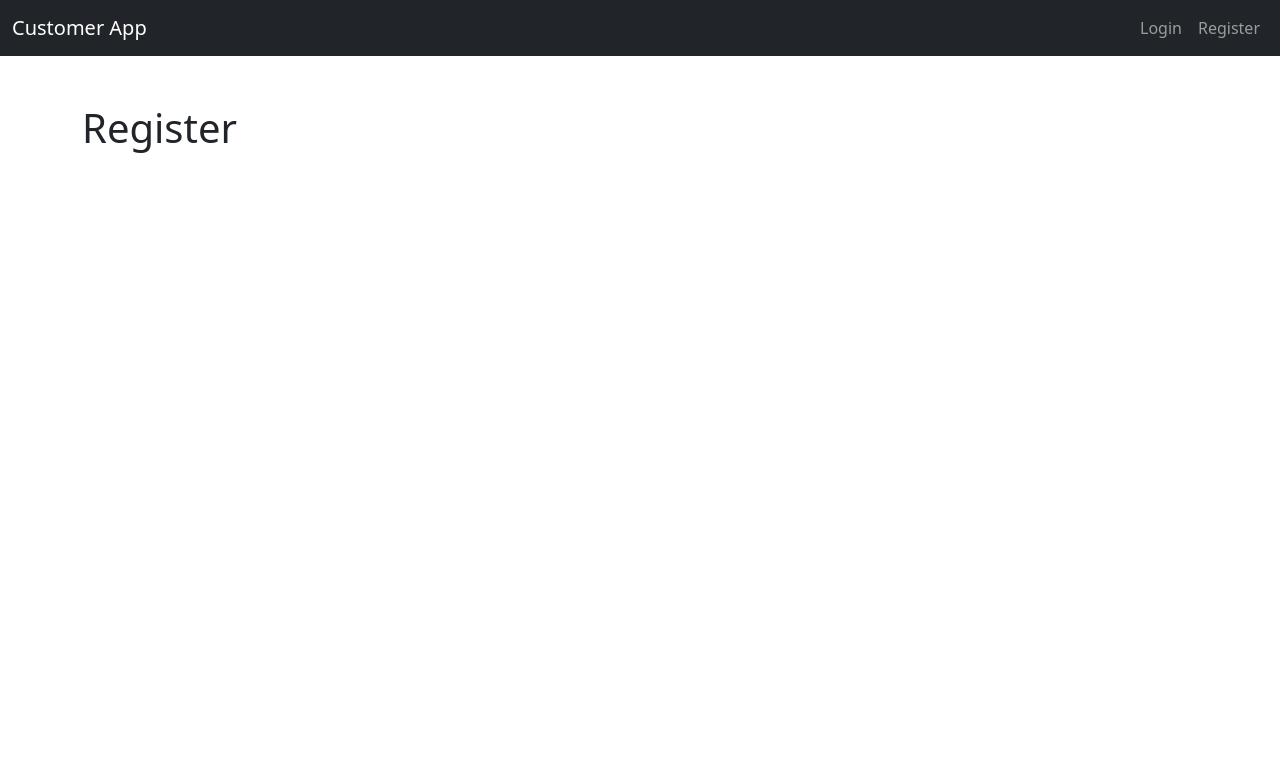
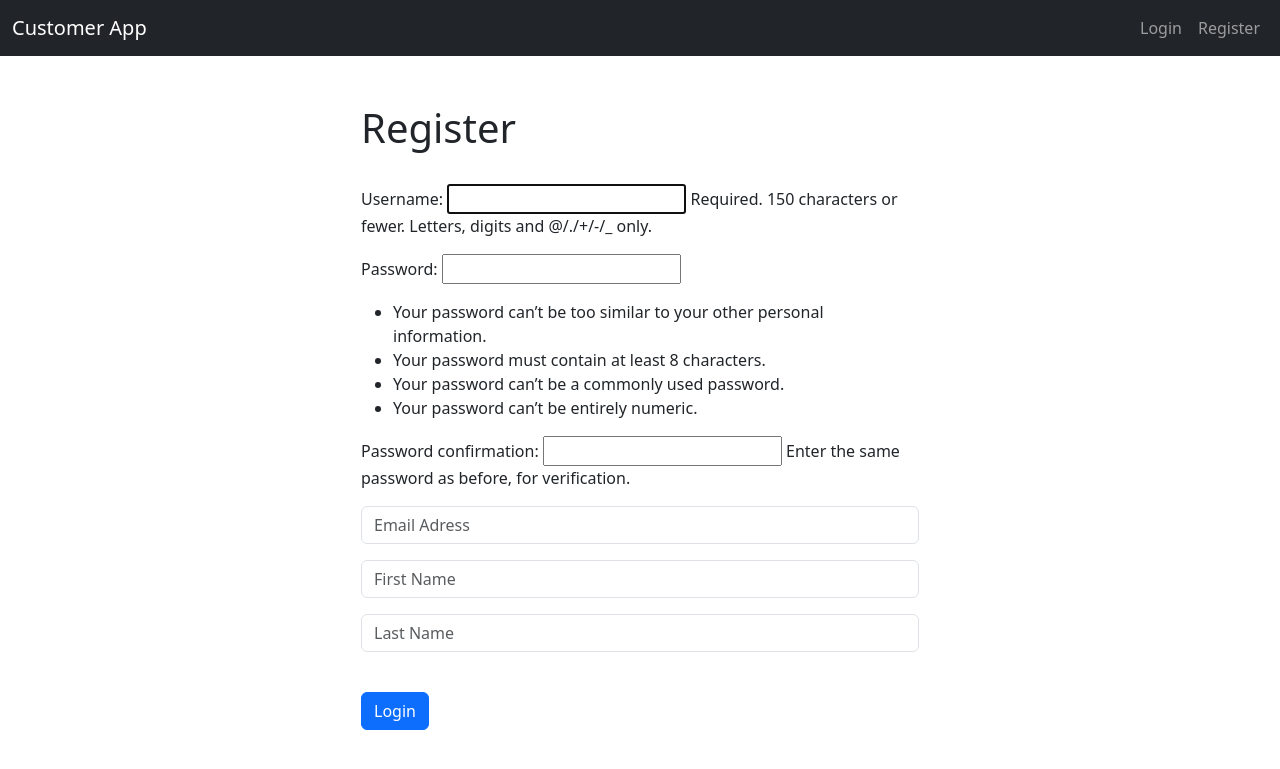
Before and after one commit to Berkantrkgl/django-crm, a Django app: page /register in a window 1280 px wide. Shown: the top 769 px of the page. Run offline with Django 4.2, Linux system fonts and the light colour scheme.

Commit message:
Complete register login and logout

```diff
--- /dev/null
+++ b/crm/forms.py
@@ -0,0 +1,31 @@
+from django.contrib.auth.forms import UserCreationForm
+from django.contrib.auth.models import User
+from django import forms
+
+class SignUpForm(UserCreationForm):
+    email = forms.EmailField(label="", widget=forms.TextInput(attrs={'class':'form-control', 'placeholder':'Email Adress'}))
+    first_name = forms.CharField(label="", max_length=100, widget=forms.TextInput(attrs={'class':'form-control', 'placeholder':'First Name'}))
+    last_name =  forms.CharField(label="",max_length=100, widget=forms.TextInput(attrs={'class':'form-control', 'placeholder':'Last Name'}))
+
+class Meta:
+    model = User
+    fields = ('username', 'first_name', 'last_name', 'email', 'password1', 'password2')
+
+
+def __init__(self, *args, **kwargs):
+    super(SignUpForm, self).__init__(*args, **kwargs)
+
+    self.fields['username'].widget.attrs['class'] = 'form-control'
+    self.fields['username'].widget.attrs['placeholder'] = 'User Name'
+    self.fields['username'].label = ''
+    self.fields['username'].help_text = '<span class="form-text text-muted"><small>Required. 150 characters or fewer. Letters, digits and @/./+/-/_ only.</small></span>'
+
+    self.fields['password1'].widget.attrs['class'] = 'form-control'
+    self.fields['password1'].widget.attrs['placeholder'] = 'Password'
+    self.fields['password1'].label = ''
+    self.fields['password1'].help_text = '<ul class="form-text text-muted small"><li>Your password can\'t be too similar to your other personal information.</li><li>Your password must contain at least 8 characters.</li><li>Your password can\'t be a commonly used password.</li><li>Your password can\'t be entirely numeric.</li></ul>'
+
+    self.fields['password2'].widget.attrs['class'] = 'form-control'
+    self.fields['password2'].widget.attrs['placeholder'] = 'Confirm Password'
+    self.fields['password2'].label = ''
+    self.fields['password2'].help_text = '<span class="form-text text-muted"><small><br/>Enter the same password as before, for verification.</small></span>'
--- a/crm/templates/navbar.html
+++ b/crm/templates/navbar.html
@@ -22,7 +22,7 @@
 
             <li class="nav-item">
               <a class="nav-link" href="{% url 'register' %}">Register</a>
-          </li>
+            </li>
 
           {% endif %}
 
--- a/crm/templates/register.html
+++ b/crm/templates/register.html
@@ -3,7 +3,34 @@
 
 {% block content %}
 
-    <h1>Register</h1>
+
+    <div class="col-md-6 offset-md-3">
+        <h1>Register</h1>
+        <br>
+
+        <form method="POST" action="">
+            {% csrf_token %}
+            {% if form.errors %}
+			<div class="alert alert-warning alert-dismissible fade show" role="alert">
+			  Your Form Has Errors
+			  {% for field in form %}
+			  	{% if field.errors %}
+			  		{{ field.errors }}
+			  	{% endif %}
+			  {% endfor %}
+			  <button type="button" class="btn-close" data-bs-dismiss="alert" aria-label="Close"></button>
+			</div>
+		{% endif %}
+
+            {{ form.as_p }}
+
+            <br>
+            <button type="submit" class="btn btn-primary">Login</button>
+
+        </form>
+
+
+    </div>
 
 
 {% endblock content %}
--- a/crm/views.py
+++ b/crm/views.py
@@ -1,6 +1,7 @@
 from django.shortcuts import render, redirect
 from django.contrib.auth import authenticate, login, logout
 from django.contrib import messages
+from .forms import SignUpForm
 
 # Create your views here.
 
@@ -31,4 +32,18 @@ def logout_user(request):
 
 
 def register_user(request):
-    return render(request, 'register.html', {})
+    if request.method == 'POST':
+        form = SignUpForm(request.POST)
+        if form.is_valid():
+            form.save()
+            # Authenticate and login
+            username = form.cleaned_data['username']
+            password = form.cleaned_data['password1']
+            user = authenticate(username=username, password=password)
+            login(request, user)
+            messages.success(request, "You have successfluy registered!")
+            return redirect('home')
+    else :
+        form = SignUpForm()
+        return render(request, 'register.html', {'form':form})
+    return render(request, 'register.html', {'form':form})
```
Also changed, not shown: db.sqlite3.
